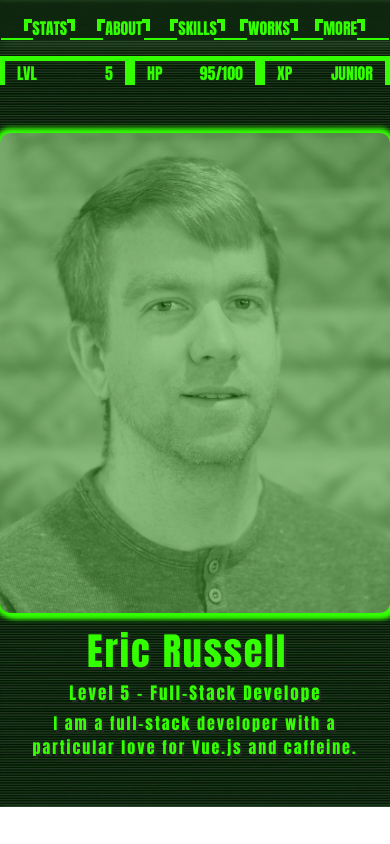
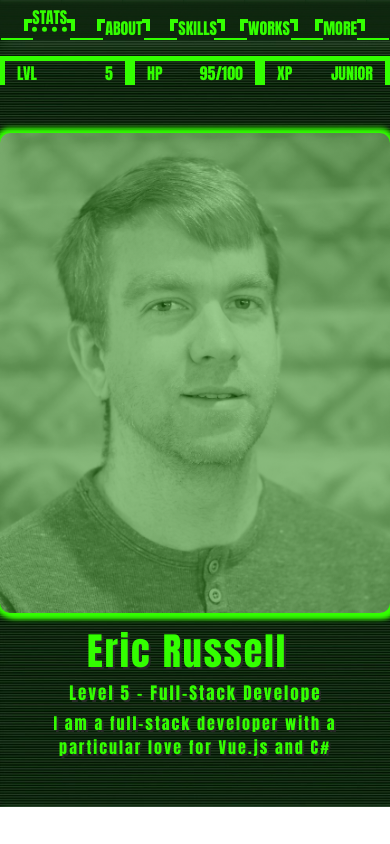
Before and after one commit to EricTimRussell/Portfolio, a Vue app: page / in a window 390 px wide. Built offline with nearby package versions, Linux system fonts and the light colour scheme.

Commit message:
active link and more page

```diff
--- a/src/assets/main.css
+++ b/src/assets/main.css
@@ -21,6 +21,8 @@ main {
 .nav-button:hover {
   color: #33ff00;
 }
+
+
 
 @media (max-width: 768px) {
   .navbar-height {
@@ -143,7 +145,7 @@ main {
 }
 
 
-.fade-in-hero {
+.fade-in {
   animation: fadeIn 3s;
   -webkit-animation: fadeIn 3s;
   -moz-animation: fadeIn 3s;
--- a/src/components/AboutComponent.vue
+++ b/src/components/AboutComponent.vue
@@ -5,14 +5,14 @@
         <h2 class="text-retro fs-xl d-flex letter-space">ABOUT ME</h2>
         <span class="divider"></span>
       </div>
-      <div class="col-md-4 col-sm-12 d-flex flex-column align-items-center pt-5">
+      <div class="col-md-4 col-sm-12 d-flex flex-column align-items-center pt-5 fade-in">
         <img class="px-5 code-works-logo mobile"
           src="https://codeworks.blob.core.windows.net/public/assets/img/cw-logo-circle.png" alt="Boise CodeWorks Logo">
         <span class="text-retro fs-lg">Class of Fall 2022 <span class="material-symbols-outlined text-retro fs-lg">
             school
           </span></span>
       </div>
-      <div class="col-md-6 col-sm-12 text-retro fs-md my-3 letter-space">
+      <div class="col-md-6 col-sm-12 text-retro fs-md my-3 letter-space fade-in">
         <p class="paragraph text-shadow pt-4"> &nbsp&nbsp My career life began when I graduated from Boise State
           University
           with a BS in
--- a/src/components/HeroComponent.vue
+++ b/src/components/HeroComponent.vue
@@ -16,7 +16,7 @@
     </div>
   </header>
   <section class="container-fluid">
-    <div class="row pt-5 fade-in-hero">
+    <div class="row pt-5 fade-in">
       <div class="col-3 d-flex flex-column align-items-start">
         <span class="fs-xl border-thick text-retro  mobile">CSS</span>
         <span class="fs-xl text-retro px-3 my-3  mobile">SQL</span>
@@ -32,10 +32,7 @@
         <h2 class="hero-name hero-animation-space anim-typewriter-name">Eric Russell</h2>
         <h3 class="hero-title hero-animation-space anim-typewriter-title">Level 5 - Full-Stack Developer</h3>
         <p class="letter-space mb-5 hero-motto hero-anim-motto anim-typewriter-motto">I am a full-stack developer
-          with a particular
-          love for
-          Vue.js and
-          caffeine.</p>
+          with a particular love for Vue.js and C#</p>
       </div>
     </div>
   </section>
@@ -64,7 +61,7 @@ export default {
 
 /* Animation */
 .anim-typewriter-name {
-  animation: typewriter-name 1.5s 1s normal both,
+  animation: typewriter-name 1s 1s normal both,
     blinkTextCursor 500ms 6 normal;
 }
 
@@ -125,7 +122,7 @@ export default {
   }
 
   to {
-    width: 53.5rem;
+    width: 49rem;
   }
 }
 
--- a/src/components/NavbarComponent.vue
+++ b/src/components/NavbarComponent.vue
@@ -1,11 +1,11 @@
 <template>
   <main class="container-fluid">
-    <div class="row justify-content-evenly pt-3">
+    <div id="nav" class="row justify-content-evenly pt-3">
       <div class="col-1 nav-section"></div>
       <div class="col-1 d-flex justify-content-center">
         <span class="nav-line-y"></span>
         <span class="nav-line-x"></span>
-        <a href="/" class="fs-lg nav-button">STATS</a>
+        <RouterLink to="/" class="fs-lg nav-button">STATS</RouterLink>
         <span class="nav-line-x"></span>
         <span class="nav-line-y"></span>
       </div>
@@ -13,7 +13,7 @@
       <div class="col-1 d-flex justify-content-center">
         <span class="nav-line-y"></span>
         <span class="nav-line-x"></span>
-        <a href="about" class="fs-lg nav-button">ABOUT</a>
+        <RouterLink to="about" class="fs-lg nav-button">ABOUT</RouterLink>
         <span class="nav-line-x"></span>
         <span class="nav-line-y"></span>
       </div>
@@ -21,7 +21,7 @@
       <div class="col-1 d-flex justify-content-center">
         <span class="nav-line-y"></span>
         <span class="nav-line-x"></span>
-        <a href="skills" class="fs-lg nav-button">SKILLS</a>
+        <RouterLink to="skills" class="fs-lg nav-button">SKILLS</RouterLink>
         <span class="nav-line-x"></span>
         <span class="nav-line-y"></span>
       </div>
@@ -29,7 +29,7 @@
       <div class="col-1 d-flex justify-content-center ml-1">
         <span class="nav-line-y"></span>
         <span class="nav-line-x"></span>
-        <a href="works" class="fs-lg nav-button">WORKS</a>
+        <RouterLink to="works" class="fs-lg nav-button">WORKS</RouterLink>
         <span class="nav-line-x"></span>
         <span class="nav-line-y"></span>
       </div>
@@ -37,7 +37,7 @@
       <div class="col-1 d-flex justify-content-center">
         <span class="nav-line-y"></span>
         <span class="nav-line-x"></span>
-        <a href="more" class="fs-lg nav-button">MORE</a>
+        <RouterLink to="more" class="fs-lg nav-button">MORE</RouterLink>
         <span class="nav-line-x"></span>
         <span class="nav-line-y"></span>
       </div>
@@ -57,6 +57,13 @@ export default {
 </script>
 
 <style scoped>
+#nav .active-router-link {
+  transform: scale(1.2);
+  transform: translateY(-.7rem);
+  text-decoration: underline dotted 5px #33ff00;
+}
+
+
 a:hover {
   transform: scale(1.2);
   transform: translateY(-.7rem);
--- a/src/router/index.js
+++ b/src/router/index.js
@@ -3,9 +3,11 @@ import HomeView from '../views/HomeView.vue'
 import AboutView from '../views/AboutView.vue'
 import SkillsView from '../views/SkillsView.vue'
 import WorksView from '../views/WorksView.vue'
+import MoreView from '../views/MoreView.vue'
 
 const router = createRouter({
   history: createWebHistory(import.meta.env.BASE_URL),
+  linkActiveClass: 'active-router-link',
   routes: [
     {
       path: '/',
@@ -27,6 +29,11 @@ const router = createRouter({
       name: 'works',
       component: WorksView
     },
+    {
+      path: '/more',
+      name: 'more',
+      component: MoreView
+    }
   ]
 })
 
--- /dev/null
+++ b/src/views/MoreView.vue
@@ -0,0 +1,17 @@
+<template>
+  <div>
+
+  </div>
+</template>
+
+<script>
+export default {
+  setup() {
+
+
+    return {}
+  }
+}
+</script>
+
+<style lang="scss" scoped></style>
```
